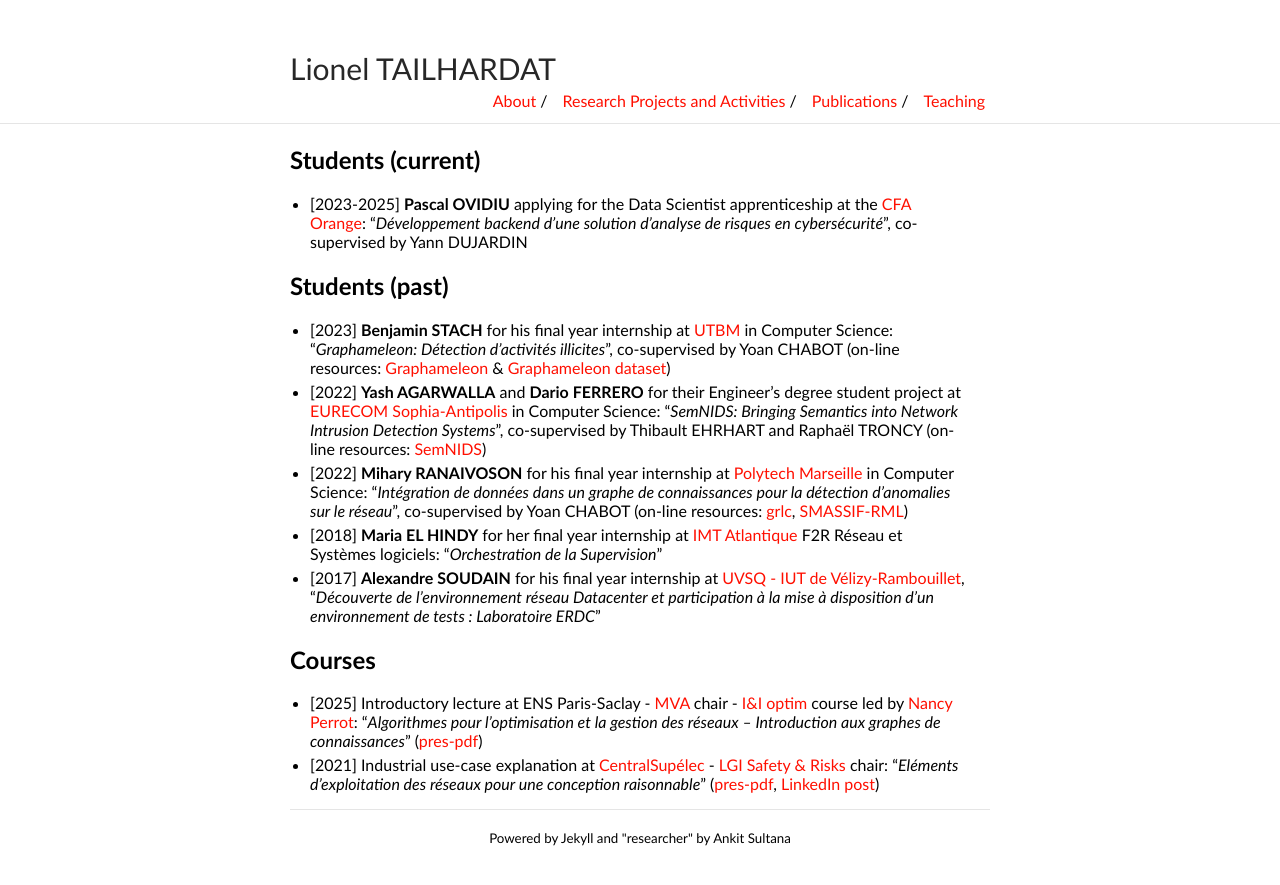
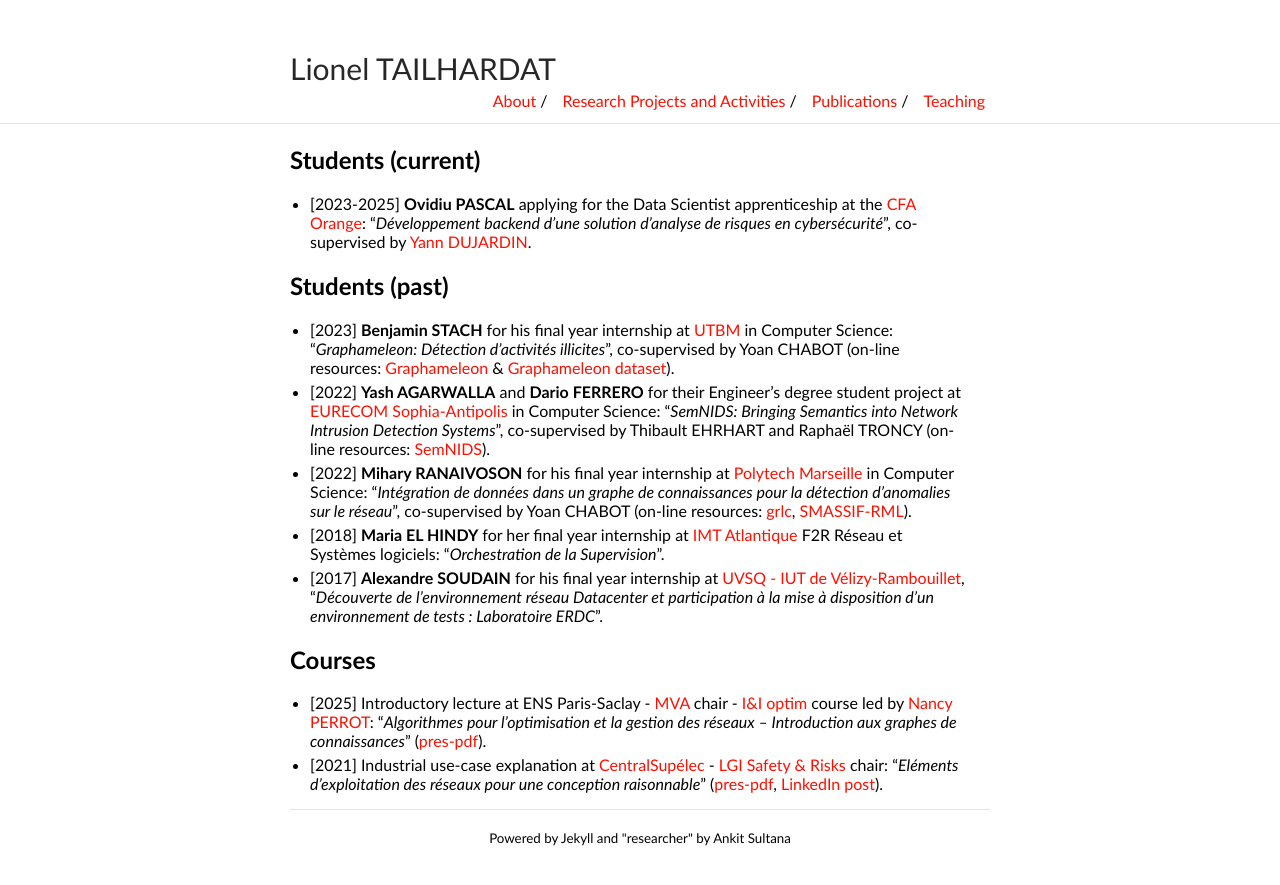
Before and after one commit to GenEars/GenEars.github.io, a Jekyll site: the page built from teaching.md, in a window 1280 px wide. Shown: the top 885 px of the page. Built offline with Jekyll 4.4.1, drawn with Linux system fonts in a browser that asks for light colours; part of the change alters nothing that is shown.

```diff
--- a/teaching.md
+++ b/teaching.md
@@ -5,17 +5,17 @@ title: Teaching - Lionel TAILHARDAT
 
 ## Students (current)
 
-* [2023-2025] **Pascal OVIDIU** applying for the Data Scientist apprenticeship at the [CFA Orange](https://orange.jobs/site/fr-cfa/): "*Développement backend d'une solution d'analyse de risques en cybersécurité*", co-supervised by Yann DUJARDIN
+* [2023-2025] **Ovidiu PASCAL** applying for the Data Scientist apprenticeship at the [CFA Orange](https://orange.jobs/site/fr-cfa/): "*Développement backend d'une solution d'analyse de risques en cybersécurité*", co-supervised by [Yann DUJARDIN](https://scholar.google.com/citations?hl=fr&user=bkBCKa8AAAAJ).
 
 ## Students (past)
 
-* [2023] **Benjamin STACH** for his final year internship at [UTBM](https://www.utbm.fr/) in Computer Science: "*Graphameleon: Détection d'activités illicites*", co-supervised by Yoan CHABOT (on-line resources: [Graphameleon](https://github.com/Orange-OpenSource/graphameleon) & [Graphameleon dataset](https://github.com/Orange-OpenSource/graphameleon-ds))
-* [2022] **Yash AGARWALLA** and **Dario FERRERO** for their Engineer's degree student project at [EURECOM Sophia-Antipolis](https://www.eurecom.fr/) in Computer Science: "*SemNIDS: Bringing Semantics into Network Intrusion Detection Systems*", co-supervised by Thibault EHRHART and Raphaël TRONCY (on-line resources: [SemNIDS](https://github.com/D2KLab/SemNIDS))
-* [2022] **Mihary RANAIVOSON** for his final year internship at [Polytech Marseille](https://polytech.univ-amu.fr/) in Computer Science: "*Intégration de données dans un graphe de connaissances pour la détection d'anomalies sur le réseau*", co-supervised by Yoan CHABOT (on-line resources: [grlc](https://github.com/Orange-OpenSource/grlc), [SMASSIF-RML](https://github.com/Orange-OpenSource/SMASSIF-RML))
-* [2018] **Maria EL HINDY** for her final year internship at [IMT Atlantique](https://www.imt-atlantique.fr/fr) F2R Réseau et Systèmes logiciels: "*Orchestration de la Supervision*"
-* [2017] **Alexandre SOUDAIN** for his final year internship at [UVSQ - IUT de Vélizy-Rambouillet](https://www.iut-velizy-rambouillet.uvsq.fr/), "*Découverte de l’environnement réseau Datacenter et participation à la mise à disposition d’un environnement de tests : Laboratoire ERDC*"
+* [2023] **Benjamin STACH** for his final year internship at [UTBM](https://www.utbm.fr/) in Computer Science: "*Graphameleon: Détection d'activités illicites*", co-supervised by Yoan CHABOT (on-line resources: [Graphameleon](https://github.com/Orange-OpenSource/graphameleon) & [Graphameleon dataset](https://github.com/Orange-OpenSource/graphameleon-ds)).
+* [2022] **Yash AGARWALLA** and **Dario FERRERO** for their Engineer's degree student project at [EURECOM Sophia-Antipolis](https://www.eurecom.fr/) in Computer Science: "*SemNIDS: Bringing Semantics into Network Intrusion Detection Systems*", co-supervised by Thibault EHRHART and Raphaël TRONCY (on-line resources: [SemNIDS](https://github.com/D2KLab/SemNIDS)).
+* [2022] **Mihary RANAIVOSON** for his final year internship at [Polytech Marseille](https://polytech.univ-amu.fr/) in Computer Science: "*Intégration de données dans un graphe de connaissances pour la détection d'anomalies sur le réseau*", co-supervised by Yoan CHABOT (on-line resources: [grlc](https://github.com/Orange-OpenSource/grlc), [SMASSIF-RML](https://github.com/Orange-OpenSource/SMASSIF-RML)).
+* [2018] **Maria EL HINDY** for her final year internship at [IMT Atlantique](https://www.imt-atlantique.fr/fr) F2R Réseau et Systèmes logiciels: "*Orchestration de la Supervision*".
+* [2017] **Alexandre SOUDAIN** for his final year internship at [UVSQ - IUT de Vélizy-Rambouillet](https://www.iut-velizy-rambouillet.uvsq.fr/), "*Découverte de l’environnement réseau Datacenter et participation à la mise à disposition d’un environnement de tests : Laboratoire ERDC*".
 
 ## Courses
 
-* [2025] Introductory lecture at ENS Paris-Saclay - [MVA](https://www.master-mva.com/) chair - [I&I optim](https://www.master-mva.com/cours/algorithmes-pour-loptimisation-et-la-gestion-des-reseaux/) course led by [Nancy Perrot](https://scholar.google.com/citations?user=b1m8TckAAAAJ): "*Algorithmes pour l’optimisation et la gestion des réseaux -- Introduction aux graphes de connaissances*" ([pres-pdf](pubs/ENS-2025-KGandOptim_lecture.pdf))
-* [2021] Industrial use-case explanation at [CentralSupélec](https://www.centralesupelec.fr/) - [LGI Safety & Risks](http://lgi.centralesupelec.fr/en/node/167) chair: "*Eléments d’exploitation des réseaux pour une conception raisonnable*" ([pres-pdf](pubs/lgi_orange_2020-2021_lecture.pdf), [LinkedIn post](https://www.linkedin.com/posts/activity-6772189715404857344-tAsY))
+* [2025] Introductory lecture at ENS Paris-Saclay - [MVA](https://www.master-mva.com/) chair - [I&I optim](https://www.master-mva.com/cours/algorithmes-pour-loptimisation-et-la-gestion-des-reseaux/) course led by [Nancy PERROT](https://scholar.google.com/citations?user=b1m8TckAAAAJ): "*Algorithmes pour l’optimisation et la gestion des réseaux -- Introduction aux graphes de connaissances*" ([pres-pdf](pubs/ENS-2025-KGandOptim_lecture.pdf)).
+* [2021] Industrial use-case explanation at [CentralSupélec](https://www.centralesupelec.fr/) - [LGI Safety & Risks](http://lgi.centralesupelec.fr/en/node/167) chair: "*Eléments d’exploitation des réseaux pour une conception raisonnable*" ([pres-pdf](pubs/lgi_orange_2020-2021_lecture.pdf), [LinkedIn post](https://www.linkedin.com/posts/activity-6772189715404857344-tAsY)).
```
